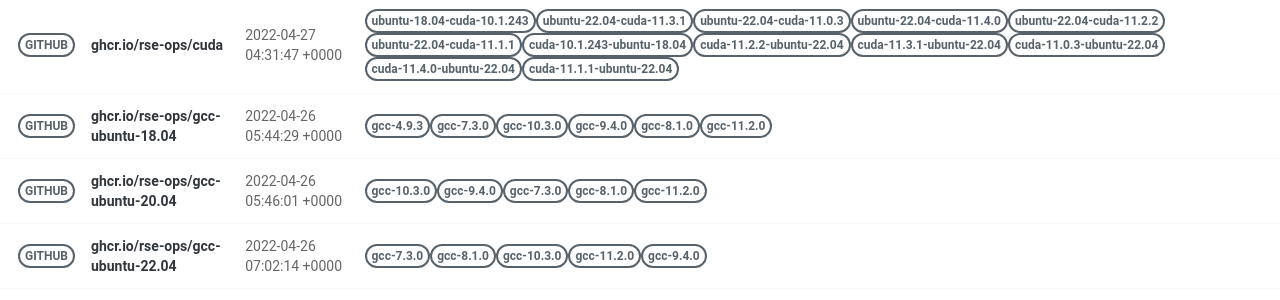
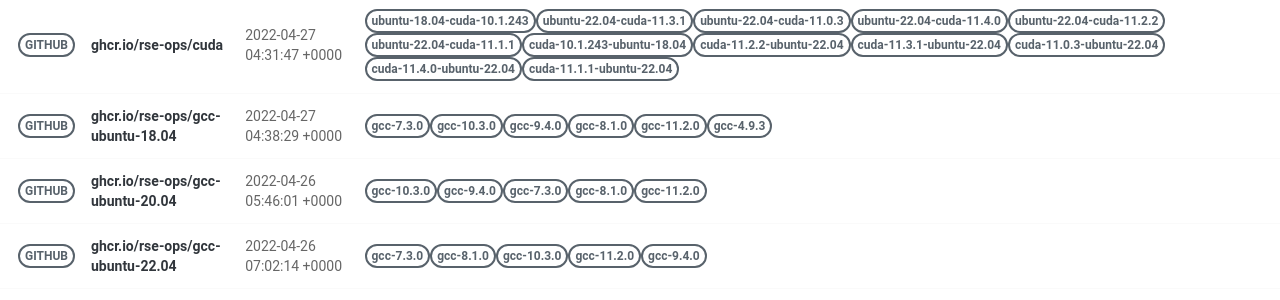
Before and after one commit to rse-ops/docker-images, a Jekyll site: the page built from pages/index.md, in a window 1280 px wide. Shown: the part 498-798 px from the top of the page. Built offline with Jekyll 4.4.1, drawn with Linux system fonts in a browser that asks for light colours; nearby versions of some CDN libraries.

Commit message:
Automated push to update library 2022-04-27

```diff
--- a/_library/ghcr.io-rse-ops-gcc-ubuntu-18.04.md
+++ b/_library/ghcr.io-rse-ops-gcc-ubuntu-18.04.md
@@ -1,14 +1,11 @@
 ---
 layout: container
 name: ghcr.io/rse-ops/gcc-ubuntu-18.04
-updated_at: 2022-04-26 05:44:29.120020
+updated_at: 2022-04-27 04:38:29.804499
 
 
 container_url: https://github.com/orgs/rse-ops/packages/container/package/gcc-ubuntu-18.04
 versions:
- - tag: gcc-4.9.3
-   dockerfile: https://github.com/rse-ops/docker-images/blob/main/ubuntu/gcc/Dockerfile
-   manifest: https://crane.ggcr.dev/manifest/ghcr.io/rse-ops/gcc-ubuntu-18.04:gcc-4.9.3
  - tag: gcc-7.3.0
    dockerfile: https://github.com/rse-ops/docker-images/blob/main/ubuntu/gcc/Dockerfile
    manifest: https://crane.ggcr.dev/manifest/ghcr.io/rse-ops/gcc-ubuntu-18.04:gcc-7.3.0
```
Also changed, not shown: other parts of _library/ghcr.io-rse-ops-gcc-ubuntu-18.04.md (+3 -0 lines).
